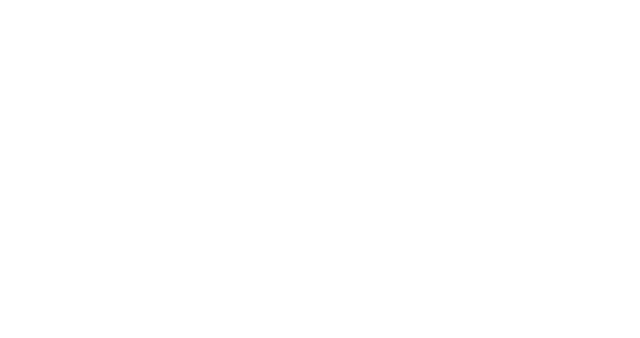
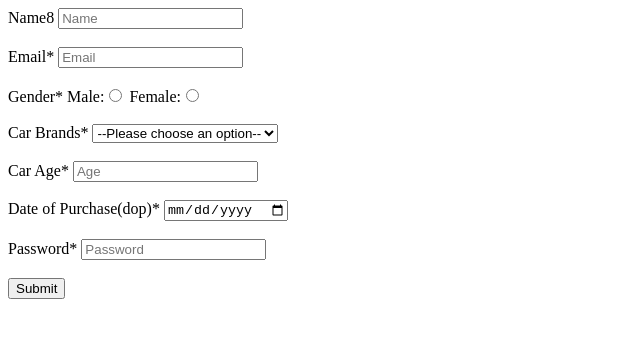
Before and after one commit to acciojob/car-insurance-form-Mahakpreetk, a website: page main.html in a window 1280 px wide. Shown: the whole page, without its empty margins (0-640 px from the left). Drawn offline with Linux system fonts and the light colour scheme.

Commit message:
created a submission

```diff
--- a/main.html
+++ b/main.html
@@ -8,6 +8,53 @@
 
 <body>
 	<!-- the entire body must be written by student -->
+    <form method="post">
+       <div>
+		   <label for="name">Name8</label>
+		   <input type="text" id="name" name="name" placeholder="Name" required>
+	   </div>
+	  <br>
+	  <div>
+		   <label for="email">Email*</label>
+		   <input type="email" id="email" name="email" placeholder="Email" required>
+	   </div>
+	  <br>
+	   <div>
+		   <label for="gender">Gender*</label>
+		   Male:<input type="radio" id="gender" name="gender" required>
+		    Female:<input type="radio" id="gender" name="gender" required>
+	   </div>
+	  <br>
+	  <div>
+		   <label for="cars">Car Brands*</label>
+		   <select name="cars" id="cars" required>
+			   <option value="">--Please choose an option--</option>
+			   <option value="BMW">BMW</option>
+			   <option value="Audi">Audi</option>
+			   <option value="Mercedez">Mercedez</option>
+		   </select>
+	   </div>
+	  <br>
+	  <div>
+		  <label for="carage">Car Age*</label>
+		  <input type="number" id="carage" name="carage" placeholder="Age" required>
+	  </div>
+	  <br>
+	  <div>
+		  <label for="dop">Date of Purchase(dop)*</label>
+		  <input type="date" id="dop" name="dop" required>
+	  </div>
+	  <br>
+	  <div>
+		  <label for="password">Password*</label>
+		  <input type="password" id="password" name="password" placeholder="Password" required>
+	  </div>
+	  <br>
+
+	  <button type="submit">Submit</button>
+  </form>
+
+
     <script type="text/javascript" src="./script.js">
 </script>
 
```
